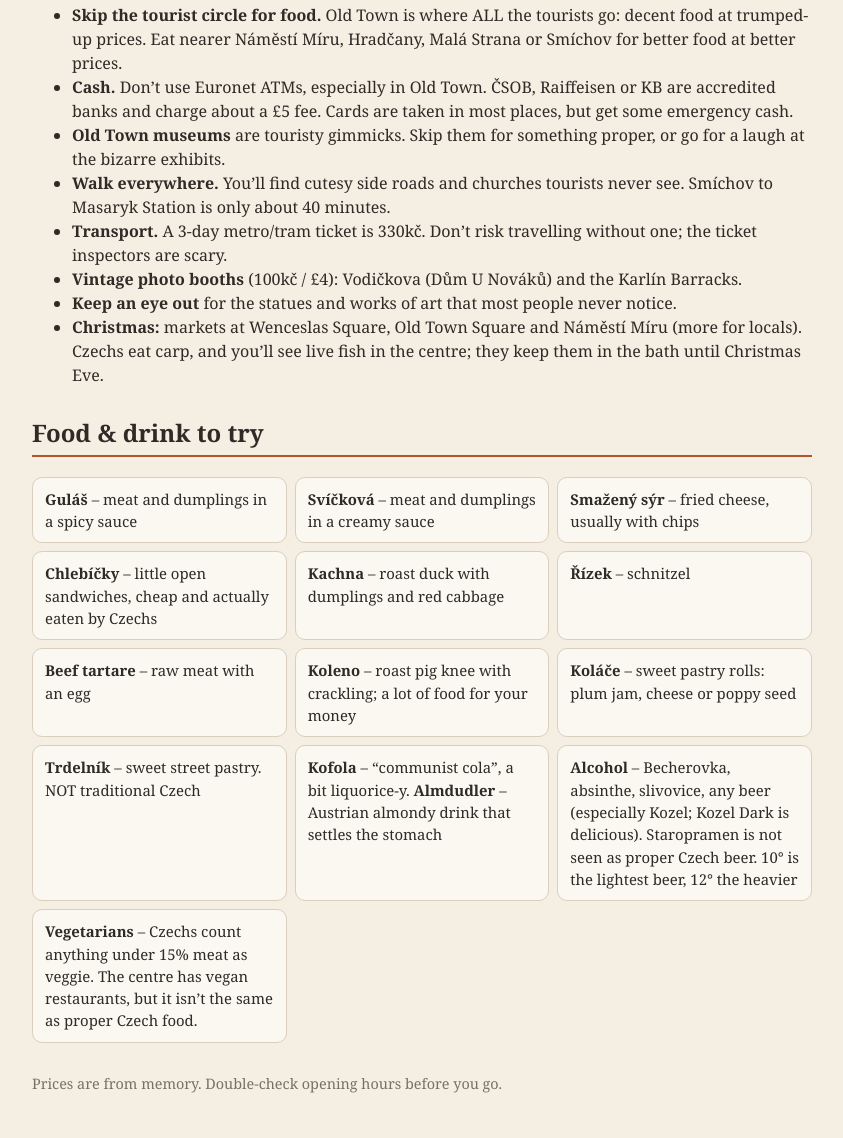
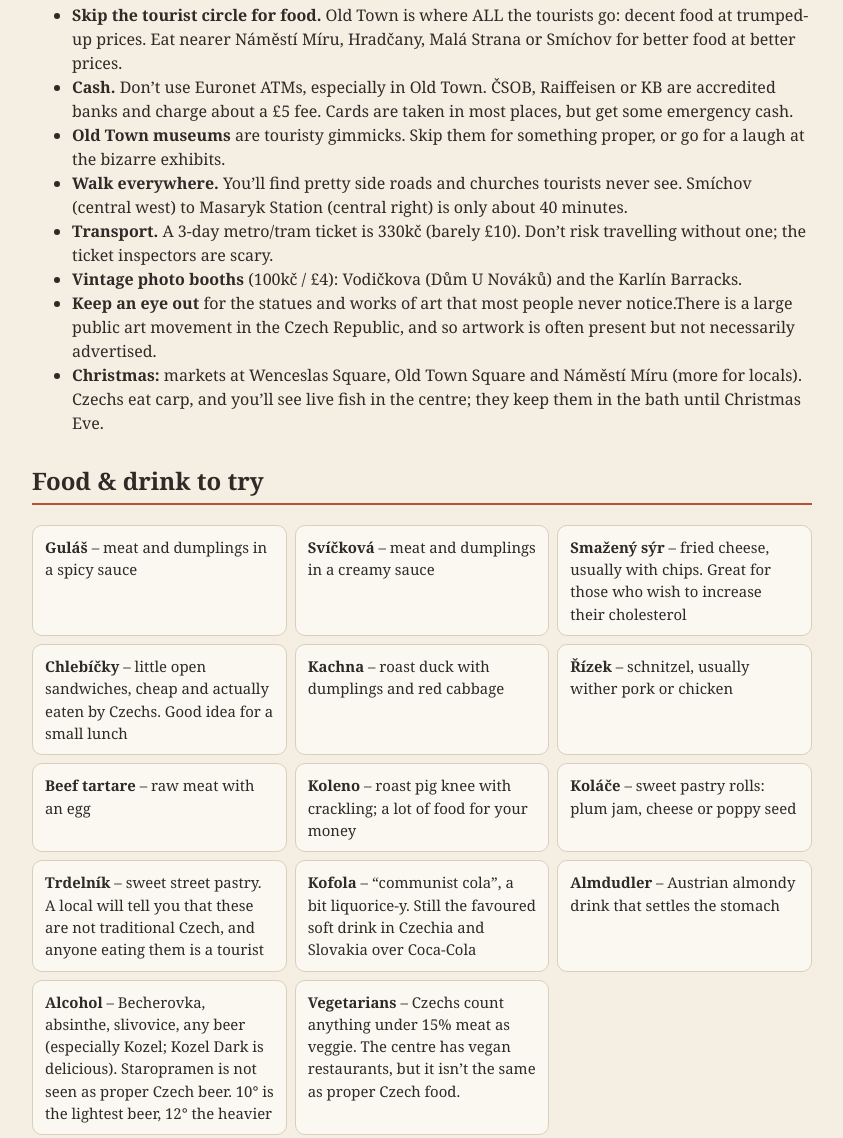
Before and after one commit to ajamesmoffatt/Prague, a plain HTML site: page tips.html in a window 1280 px wide. Shown: the part 185-1323 px from the top of the page, without its empty margins (218-1061 px from the left). Drawn offline with Linux system fonts and the light colour scheme.

Commit message:
Revise tips and food descriptions in tips.html
Updated tips and food recommendations for clarity and detail.

```diff
--- a/tips.html
+++ b/tips.html
@@ -8,24 +8,25 @@
 <li><b>Skip the tourist circle for food.</b> Old Town is where ALL the tourists go: decent food at trumped-up prices. Eat nearer Náměstí Míru, Hradčany, Malá Strana or Smíchov for better food at better prices.</li>
 <li><b>Cash.</b> Don’t use Euronet ATMs, especially in Old Town. ČSOB, Raiffeisen or KB are accredited banks and charge about a £5 fee. Cards are taken in most places, but get some emergency cash.</li>
 <li><b>Old Town museums</b> are touristy gimmicks. Skip them for something proper, or go for a laugh at the bizarre exhibits.</li>
-<li><b>Walk everywhere.</b> You’ll find cutesy side roads and churches tourists never see. Smíchov to Masaryk Station is only about 40 minutes.</li>
-<li><b>Transport.</b> A 3-day metro/tram ticket is 330kč. Don’t risk travelling without one; the ticket inspectors are scary.</li>
+<li><b>Walk everywhere.</b> You’ll find pretty side roads and churches tourists never see. Smíchov (central west) to Masaryk Station (central right) is only about 40 minutes.</li>
+<li><b>Transport.</b> A 3-day metro/tram ticket is 330kč (barely £10). Don’t risk travelling without one; the ticket inspectors are scary.</li>
 <li><b>Vintage photo booths</b> (100kč / £4): Vodičkova (Dům U Nováků) and the Karlín Barracks.</li>
-<li><b>Keep an eye out</b> for the statues and works of art that most people never notice.</li>
+<li><b>Keep an eye out</b> for the statues and works of art that most people never notice.There is a large public art movement in the Czech Republic, and so artwork is often present but not necessarily advertised.</li>
 <li><b>Christmas:</b> markets at Wenceslas Square, Old Town Square and Náměstí Míru (more for locals). Czechs eat carp, and you’ll see live fish in the centre; they keep them in the bath until Christmas Eve.</li>
 </ul>
 <h2>Food &amp; drink to try</h2><div class="grid">
 <div class="box"><b>Guláš</b> – meat and dumplings in a spicy sauce</div>
 <div class="box"><b>Svíčková</b> – meat and dumplings in a creamy sauce</div>
-<div class="box"><b>Smažený sýr</b> – fried cheese, usually with chips</div>
-<div class="box"><b>Chlebíčky</b> – little open sandwiches, cheap and actually eaten by Czechs</div>
+<div class="box"><b>Smažený sýr</b> – fried cheese, usually with chips. Great for those who wish to increase their cholesterol</div>
+<div class="box"><b>Chlebíčky</b> – little open sandwiches, cheap and actually eaten by Czechs. Good idea for a small lunch</div>
 <div class="box"><b>Kachna</b> – roast duck with dumplings and red cabbage</div>
-<div class="box"><b>Řízek</b> – schnitzel</div>
+<div class="box"><b>Řízek</b> – schnitzel, usually wither pork or chicken</div>
 <div class="box"><b>Beef tartare</b> – raw meat with an egg</div>
 <div class="box"><b>Koleno</b> – roast pig knee with crackling; a lot of food for your money</div>
 <div class="box"><b>Koláče</b> – sweet pastry rolls: plum jam, cheese or poppy seed</div>
-<div class="box"><b>Trdelník</b> – sweet street pastry. NOT traditional Czech</div>
-<div class="box"><b>Kofola</b> – “communist cola”, a bit liquorice-y. <b>Almdudler</b> – Austrian almondy drink that settles the stomach</div>
+<div class="box"><b>Trdelník</b> – sweet street pastry. A local will tell you that these are not traditional Czech, and anyone eating them is a tourist</div>
+<div class="box"><b>Kofola</b> – “communist cola”, a bit liquorice-y. Still the favoured soft drink in Czechia and Slovakia over Coca-Cola</div>
+<div class="box"><b>Almdudler</b> – Austrian almondy drink that settles the stomach</div>
 <div class="box"><b>Alcohol</b> – Becherovka, absinthe, slivovice, any beer (especially Kozel; Kozel Dark is delicious). Staropramen is not seen as proper Czech beer. 10° is the lightest beer, 12° the heavier</div>
 <div class="box"><b>Vegetarians</b> – Czechs count anything under 15% meat as veggie. The centre has vegan restaurants, but it isn’t the same as proper Czech food.</div></div>
 <p style="color:var(--mut);font-size:.9rem;margin-top:30px">Prices are from memory. Double-check opening hours before you go.</p>
```
